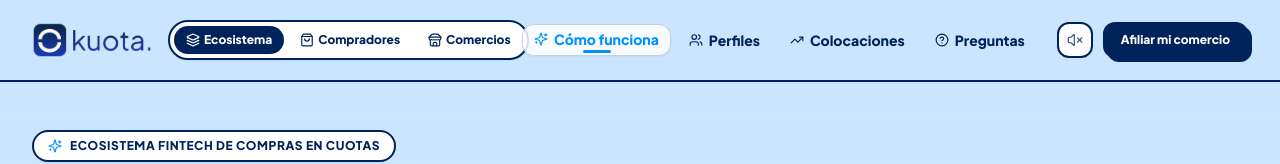
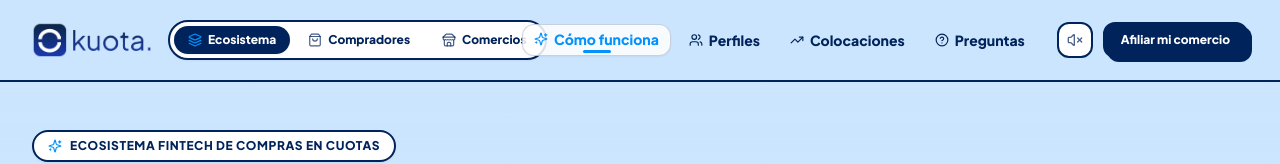
Before and after one commit to Juzakito/kuota-app, a React (Vite) app in the folder landing/: page / in a window 1280 px wide. Shown: the top 164 px of the page. Built offline with nearby package versions, Linux system fonts and the light colour scheme.

Commit message:
fix(navbar): enhance profile switcher colors, contrast and remove browser button border

```diff
--- a/landing/src/components/UnifiedNavbar.tsx
+++ b/landing/src/components/UnifiedNavbar.tsx
@@ -123,16 +123,6 @@ export const UnifiedNavbar: React.FC<UnifiedNavbarProps> = ({
   const [isScrolled, setIsScrolled] = useState(false);
   const [soundState, setSoundState] = useState(() => kuotaSound.getState());
 
-  const ecoTabRef = useRef<HTMLButtonElement | null>(null);
-  const buyerTabRef = useRef<HTMLButtonElement | null>(null);
-  const supplierTabRef = useRef<HTMLButtonElement | null>(null);
-
-  const [pillBounds, setPillBounds] = useState<{
-    left: number;
-    width: number;
-    ready: boolean;
-  }>({ left: 4, width: 100, ready: false });
-
   const activeModeNormalized: 'ecosistema' | 'compradores' | 'comercios' =
     mode === 'proveedores' ? 'comercios' : mode;
 
@@ -184,22 +174,7 @@ export const UnifiedNavbar: React.FC<UnifiedNavbarProps> = ({
   }, [navLinks]);
 
   useEffect(() => {
-    const updatePillBounds = () => {
-      const activeBtn =
-        activeModeNormalized === 'ecosistema'
-          ? ecoTabRef.current
-          : activeModeNormalized === 'compradores'
-          ? buyerTabRef.current
-          : supplierTabRef.current;
-
-      if (activeBtn) {
-        setPillBounds({
-          left: activeBtn.offsetLeft,
-          width: activeBtn.offsetWidth,
-          ready: true,
-        });
-      }
-
+    const updateNavPillBounds = () => {
       const targetHref = hoveredNavHref || activeNavHref;
       const activeNavEl = navItemRefs.current[targetHref];
       if (activeNavEl) {
@@ -211,26 +186,17 @@ export const UnifiedNavbar: React.FC<UnifiedNavbarProps> = ({
       }
     };
 
-    updatePillBounds();
-    window.addEventListener('resize', updatePillBounds);
-
-    let ro: ResizeObserver | null = null;
-    if (typeof ResizeObserver !== 'undefined') {
-      ro = new ResizeObserver(updatePillBounds);
-      if (ecoTabRef.current) ro.observe(ecoTabRef.current);
-      if (buyerTabRef.current) ro.observe(buyerTabRef.current);
-      if (supplierTabRef.current) ro.observe(supplierTabRef.current);
-    }
+    updateNavPillBounds();
+    window.addEventListener('resize', updateNavPillBounds);
 
     if (typeof document !== 'undefined' && 'fonts' in document) {
-      document.fonts.ready.then(updatePillBounds).catch(() => {});
+      document.fonts.ready.then(updateNavPillBounds).catch(() => {});
     }
 
     return () => {
-      window.removeEventListener('resize', updatePillBounds);
-      if (ro) ro.disconnect();
+      window.removeEventListener('resize', updateNavPillBounds);
     };
-  }, [activeModeNormalized, activeNavHref, hoveredNavHref]);
+  }, [activeNavHref, hoveredNavHref]);
 
   const handleLinkClick = (
     e: React.MouseEvent<HTMLAnchorElement>,
@@ -294,79 +260,65 @@ export const UnifiedNavbar: React.FC<UnifiedNavbarProps> = ({
           <div
             role="tablist"
             aria-label="Seleccionar perfil del ecosistema"
-            className="relative inline-flex items-center gap-0.5 sm:gap-1 p-1 rounded-full bg-white border-2 border-kuota-deepnavy shadow-sm shrink-0"
+            className="inline-flex items-center gap-1 p-1 rounded-full bg-white border-2 border-kuota-deepnavy shadow-sm shrink-0"
           >
-            {pillBounds.ready && (
-              <span
-                aria-hidden="true"
-                style={{
-                  left: `${pillBounds.left}px`,
-                  width: `${pillBounds.width}px`,
-                  backgroundColor:
-                    activeModeNormalized === 'compradores'
-                      ? '#0391FD'
-                      : '#00235C',
-                  transition:
-                    'left 340ms cubic-bezier(0.22, 1, 0.36, 1), width 340ms cubic-bezier(0.22, 1, 0.36, 1), background-color 340ms cubic-bezier(0.22, 1, 0.36, 1)',
-                }}
-                className="pointer-events-none absolute top-1 bottom-1 rounded-full shadow-sm z-0"
-              />
-            )}
-
             {/* Pestaña 1: Ecosistema */}
             <button
-              ref={ecoTabRef}
               type="button"
               role="tab"
               aria-selected={activeModeNormalized === 'ecosistema'}
               onClick={() => handleSwitchMode('ecosistema', 'navbar_pill')}
-              className={`relative z-10 inline-flex items-center justify-center gap-1 px-2.5 sm:px-3 py-1.5 rounded-full text-[11px] sm:text-xs font-extrabold whitespace-nowrap shrink-0 touch-manipulation transition-colors duration-250 ${
+              className={`inline-flex items-center justify-center gap-1.5 px-3 sm:px-3.5 py-1.5 rounded-full text-xs font-extrabold whitespace-nowrap shrink-0 touch-manipulation border-0 outline-none focus:outline-none transition-all duration-200 select-none active:scale-95 ${
                 activeModeNormalized === 'ecosistema'
-                  ? pillBounds.ready
-                    ? 'text-white'
-                    : 'bg-kuota-deepnavy text-white shadow-sm'
-                  : 'text-kuota-deepnavy hover:text-kuota-dodger'
+                  ? 'bg-kuota-deepnavy text-white shadow-sm'
+                  : 'bg-transparent text-kuota-deepnavy hover:text-kuota-dodger hover:bg-kuota-palesky/50'
               }`}
             >
-              <Layers className="w-3.5 h-3.5 shrink-0 hidden sm:inline-block" />
+              <Layers
+                className={`w-3.5 h-3.5 shrink-0 ${
+                  activeModeNormalized === 'ecosistema' ? 'text-kuota-dodger' : 'text-kuota-deepnavy/75'
+                }`}
+              />
               <span>Ecosistema</span>
             </button>
 
             {/* Pestaña 2: Compradores */}
             <button
-              ref={buyerTabRef}
               type="button"
               role="tab"
               aria-selected={activeModeNormalized === 'compradores'}
               onClick={() => handleSwitchMode('compradores', 'navbar_pill')}
-              className={`relative z-10 inline-flex items-center justify-center gap-1 px-2.5 sm:px-3 py-1.5 rounded-full text-[11px] sm:text-xs font-extrabold whitespace-nowrap shrink-0 touch-manipulation transition-colors duration-250 ${
+              className={`inline-flex items-center justify-center gap-1.5 px-3 sm:px-3.5 py-1.5 rounded-full text-xs font-extrabold whitespace-nowrap shrink-0 touch-manipulation border-0 outline-none focus:outline-none transition-all duration-200 select-none active:scale-95 ${
                 activeModeNormalized === 'compradores'
-                  ? pillBounds.ready
-                    ? 'text-white'
-                    : 'bg-kuota-dodger text-white shadow-sm'
-                  : 'text-kuota-deepnavy hover:text-kuota-dodger'
+                  ? 'bg-kuota-dodger text-white shadow-sm'
+                  : 'bg-transparent text-kuota-deepnavy hover:text-kuota-dodger hover:bg-kuota-palesky/50'
               }`}
             >
-              <ShoppingBag className="w-3.5 h-3.5 shrink-0 hidden sm:inline-block" />
+              <ShoppingBag
+                className={`w-3.5 h-3.5 shrink-0 ${
+                  activeModeNormalized === 'compradores' ? 'text-white' : 'text-kuota-deepnavy/75'
+                }`}
+              />
               <span>Compradores</span>
             </button>
 
             {/* Pestaña 3: Comercios */}
             <button
-              ref={supplierTabRef}
               type="button"
               role="tab"
               aria-selected={activeModeNormalized === 'comercios'}
               onClick={() => handleSwitchMode('comercios', 'navbar_pill')}
-              className={`relative z-10 inline-flex items-center justify-center gap-1 px-2.5 sm:px-3 py-1.5 rounded-full text-[11px] sm:text-xs font-extrabold whitespace-nowrap shrink-0 touch-manipulation transition-colors duration-250 ${
+              className={`inline-flex items-center justify-center gap-1.5 px-3 sm:px-3.5 py-1.5 rounded-full text-xs font-extrabold whitespace-nowrap shrink-0 touch-manipulation border-0 outline-none focus:outline-none transition-all duration-200 select-none active:scale-95 ${
                 activeModeNormalized === 'comercios'
-                  ? pillBounds.ready
-                    ? 'text-white'
-                    : 'bg-kuota-deepnavy text-white shadow-sm'
-                  : 'text-kuota-deepnavy hover:text-kuota-dodger'
+                  ? 'bg-kuota-deepnavy text-white shadow-sm'
+                  : 'bg-transparent text-kuota-deepnavy hover:text-kuota-dodger hover:bg-kuota-palesky/50'
               }`}
             >
-              <Store className="w-3.5 h-3.5 shrink-0 hidden sm:inline-block" />
+              <Store
+                className={`w-3.5 h-3.5 shrink-0 ${
+                  activeModeNormalized === 'comercios' ? 'text-kuota-palesky' : 'text-kuota-deepnavy/75'
+                }`}
+              />
               <span>Comercios</span>
             </button>
           </div>
```
